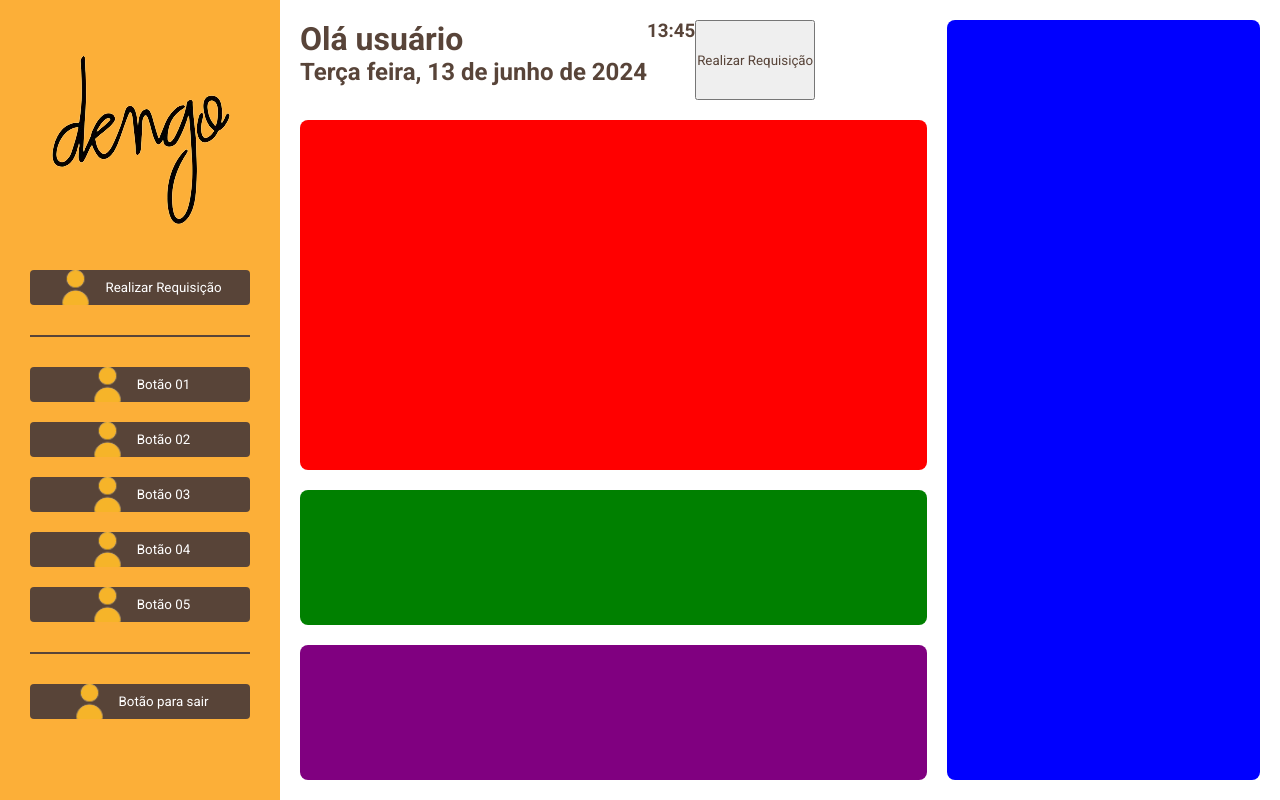
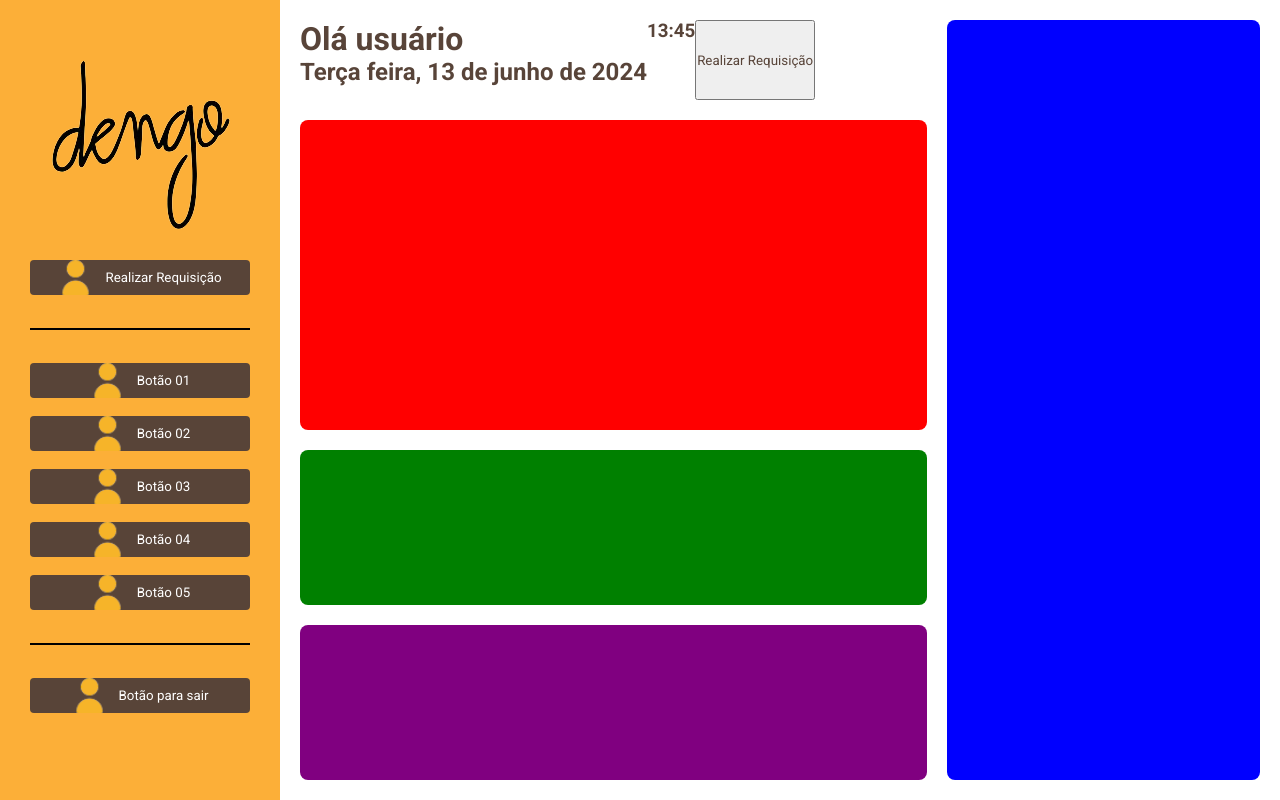
Before and after one commit to RodrigoPereir4/KRSmartReq-FullStack, a Next.js app in the folder frontend/: page /boas-vindas in a window 1280 px wide. Built offline with nearby package versions, Linux system fonts and the light colour scheme.

Commit message:
[UPDATE] Barra de navegação e GRID

```diff
--- a/frontend/app/boas-vindas/page.js
+++ b/frontend/app/boas-vindas/page.js
@@ -13,7 +13,7 @@ const GridMain = styled.div`
 
     display: grid;
     grid-template-columns: 1fr 0.5fr;
-    grid-template-rows: 80px 350px 0.5fr;
+    grid-template-rows: 80px 1fr 0.5fr 0.5fr;
     grid-template-areas: "text blue"
     "red blue"
     "green blue"
--- a/frontend/components/Navbar.js
+++ b/frontend/components/Navbar.js
@@ -16,22 +16,33 @@ const Container = styled.div`
   display: flex;
   align-items: center;
   flex-direction: column;
-  gap: 20px;
 
   background-color: #fcaf38;
 
   .logo{
-    margin: 25px;
+    margin: 30px 25px;
   }
 
 `;
+
+const ListaBotoes = styled.div`
+  width: 100%;
+  height: 100px;
+
+  display: flex;
+  flex-direction: column;
+  align-items: center;
+  gap: 18px;
+`
 
 const LinhaDividir = styled.div`
   background-color: #584438;
 
   width: 100%;
   height: 2px;
-  margin: 10px;
+  margin: 15px;
+
+  border: 0.2px solid black;
 `;
 
 export default function Navbar() {
@@ -39,7 +50,7 @@ export default function Navbar() {
     <Container>
       <Image className="logo" src={logoImage}/>
 
-      <>
+      <ListaBotoes>
         <ButtonBar imageSrc={userImagem} text="Realizar Requisição"/>
 
         <LinhaDividir />
@@ -50,9 +61,10 @@ export default function Navbar() {
         <ButtonBar imageSrc={userImagem} text="Botão 04"/>
         <ButtonBar imageSrc={userImagem} text="Botão 05"/>
         <LinhaDividir />
-      </>
 
-      <ButtonBar imageSrc={userImagem} text="Botão para sair"/>
+
+        <ButtonBar imageSrc={userImagem} text="Botão para sair"/>
+      </ListaBotoes>
     </Container>
   );
 }
```
